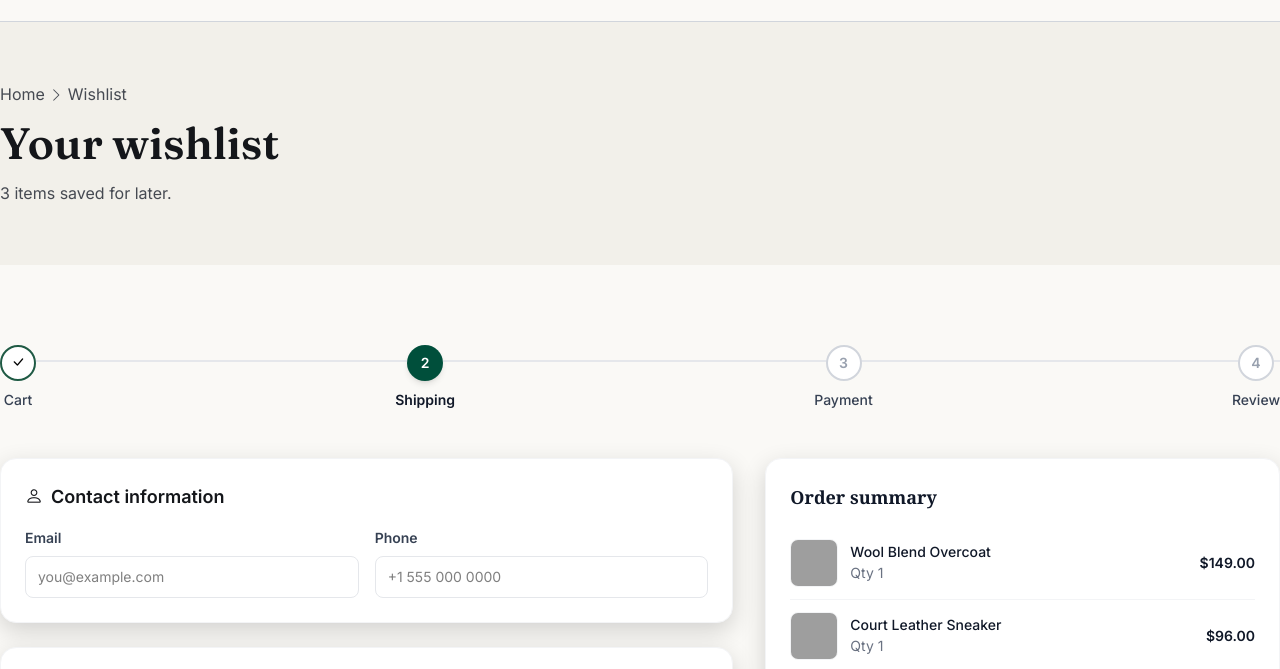
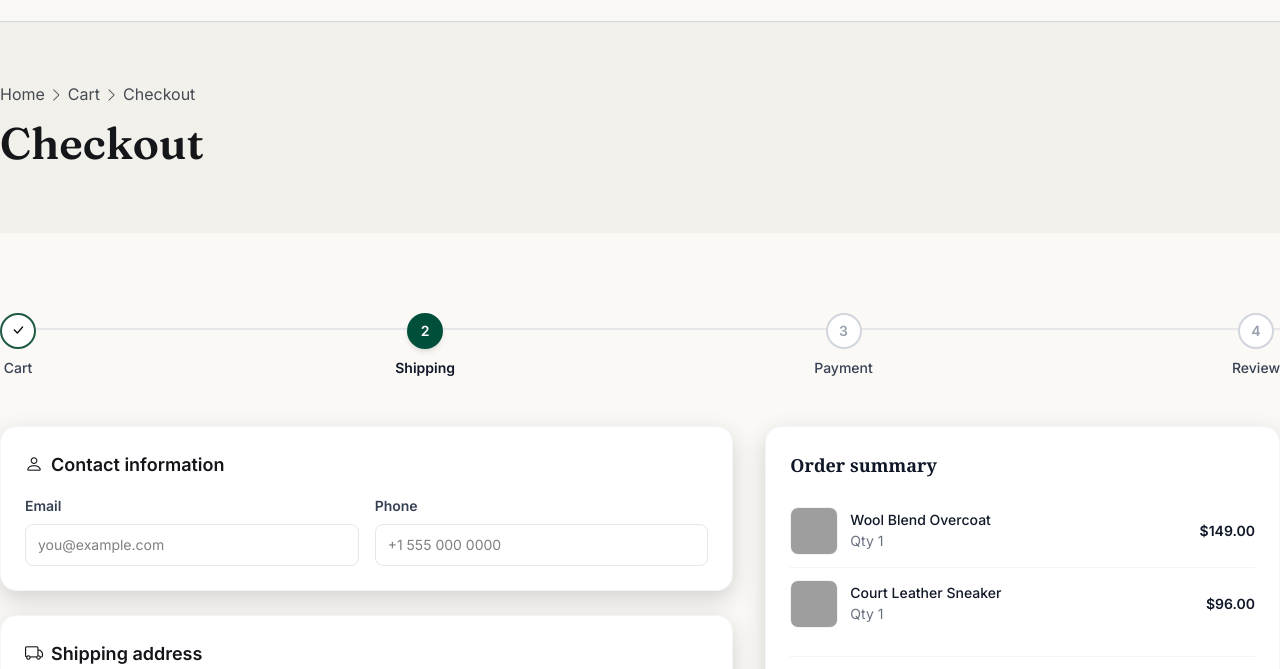
Before and after one commit to hasan-myoffice2/Tailwind-Pro-One, a website: page Shop/checkout.html in a window 1280 px wide. Shown: the part 70-739 px from the top of the page. Drawn offline with nearby package versions, Linux system fonts and the light colour scheme; grey boxes are pictures that could not be loaded.

Commit message:
Checkout Page Header Page Pblm Solved

```diff
--- a/Shop/checkout.html
+++ b/Shop/checkout.html
@@ -294,12 +294,13 @@
             <a class="text-hoverPeraColor font-interFont hover:text-brandColor transition-all"
                href="../index.html">Home</a>
             <i class="bi bi-chevron-right text-hoverFs text-hoverPeraColor"></i>
-            <a class="text-hoverPeraColor font-interFont" href="#">Wishlist</a>
+            <a class="text-hoverPeraColor font-interFont" href="../Shop/card.html">Cart</a>
+            <i class="bi bi-chevron-right text-hoverFs text-hoverPeraColor"></i>
+            <a class="text-hoverPeraColor font-interFont" href="#">Checkout</a>
          </ul>
-         <h2 class="lg:text-primaryFs text-2xl text-peraSeondColor font-Fraunces mb-2 mt-2 font-semibold">
-            Your wishlist
+         <h2 class="lg:text-primaryFs text-2xl text-peraSeondColor font-Fraunces mt-2 font-semibold">
+            Checkout
          </h2>
-         <p class="font-interFont text-hoverPeraColor">3 items saved for later.</p>
       </div>
    </section>
    <!-- Page Header Section End -->
```
